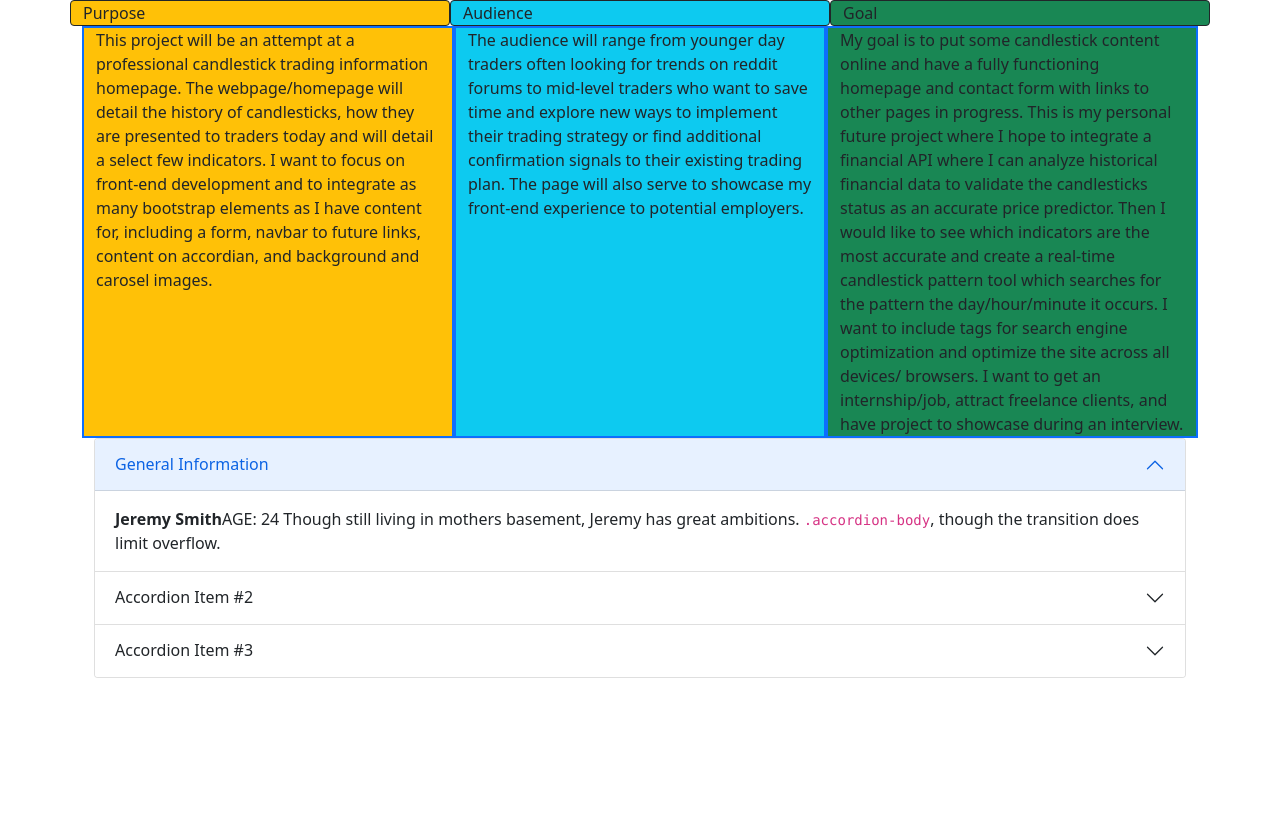
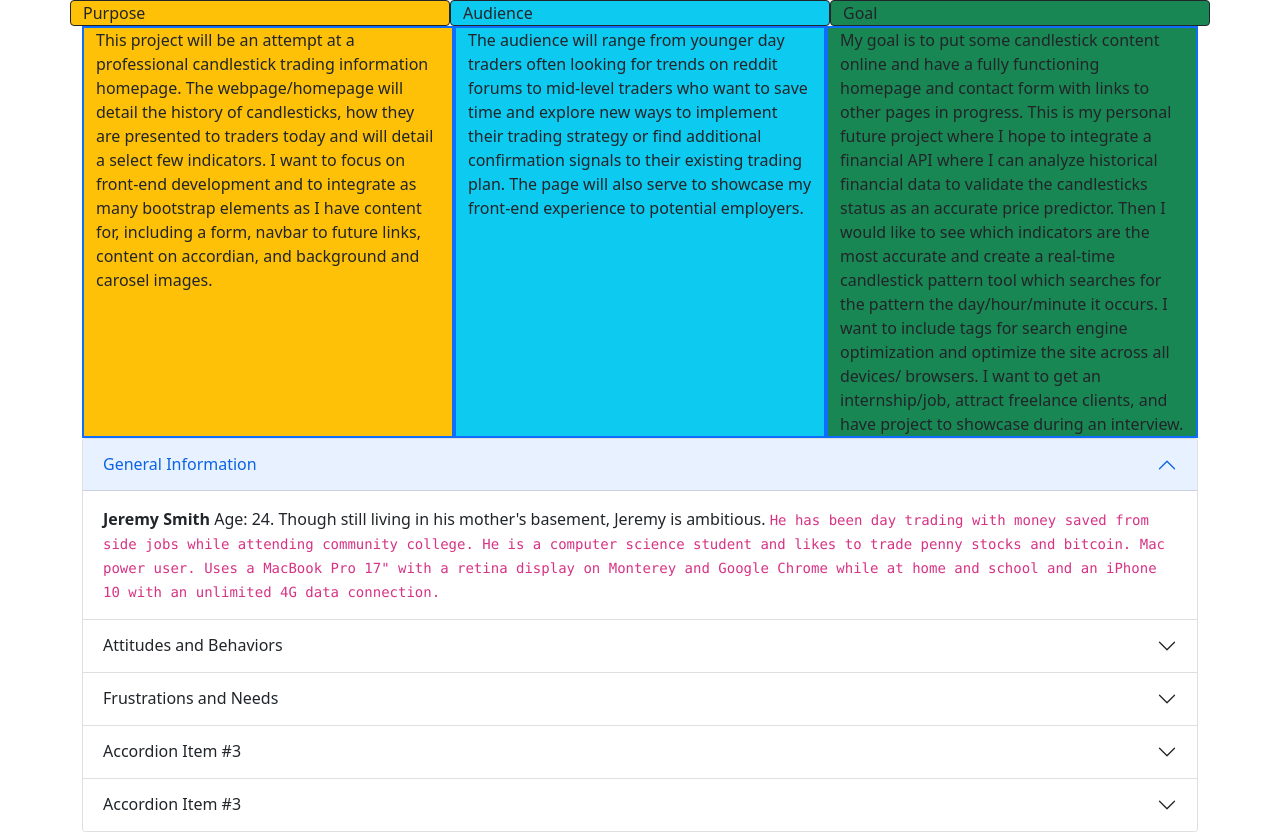
Before and after one commit to vianvianc/candlesticks, a plain HTML site: page public_html/documentation/milestone-1.html in a window 1280 px wide. Before the commit the page ends 800 px from the top, so only its background shows below. Drawn offline with nearby package versions, Linux system fonts and the light colour scheme.

Commit message:
edit milestone-1 frustrations and needs

```diff
--- a/public_html/documentation/milestone-1.html
+++ b/public_html/documentation/milestone-1.html
@@ -43,7 +43,7 @@
     </div>
     </head>
 <body>
-<div class="container">
+
   <div class="accordion" id="accordionExample">
     <div class="accordion-item">
       <h2 class="accordion-header" id="headingOne">
@@ -53,19 +53,54 @@
       </h2>
       <div id="collapseOne" class="accordion-collapse collapse show" aria-labelledby="headingOne" data-bs-parent="#accordionExample">
         <div class="accordion-body">
-          <strong>Jeremy Smith</strong>AGE: 24 Though still living in mothers basement, Jeremy has great ambitions. <code>.accordion-body</code>, though the transition does limit overflow.
+          <strong> Jeremy Smith </strong>  Age: 24.  Though still living in his mother's basement, Jeremy is ambitious.
+          <code>He has been day trading with money saved from side jobs while attending community college. He is a computer
+            science student and likes to trade penny stocks and bitcoin. Mac power user. Uses a MacBook Pro 17" with a retina display
+            on Monterey and Google Chrome while at home and school and an iPhone 10 with an unlimited 4G data connection.
+          </code>
         </div>
       </div>
     </div>
     <div class="accordion-item">
       <h2 class="accordion-header" id="headingTwo">
         <button class="accordion-button collapsed" type="button" data-bs-toggle="collapse" data-bs-target="#collapseTwo" aria-expanded="false" aria-controls="collapseTwo">
-          Accordion Item #2
+          Attitudes and Behaviors
         </button>
       </h2>
       <div id="collapseTwo" class="accordion-collapse collapse" aria-labelledby="headingTwo" data-bs-parent="#accordionExample">
         <div class="accordion-body">
-          <strong>This is the second item's accordion body.</strong> It is hidden by default, until the collapse plugin adds the appropriate classes that we use to style each element. These classes control the overall appearance, as well as the showing and hiding via CSS transitions. You can modify any of this with custom CSS or overriding our default variables. It's also worth noting that just about any HTML can go within the <code>.accordion-body</code>, though the transition does limit overflow.
+          <strong> Jeremy loves trading! </strong>  He believes he can become a successful trader.  <code> Though he doesn't
+        have a lot of capital right now, he has been paper (mock) trading the forex and commodities markets and had many successes
+        and a couple terrible losses. Jeremy was on the reddit forum Wall Street Bets and got
+          in on the GameStop rally at the outset. He also made some money on Bitcoin and thinks he can pick a winner. He spends
+          all his free time learning trading techniques and analysing financial data.
+        </code>
+        </div>
+      </div>
+    </div>
+    <div class="accordion-item">
+      <h2 class="accordion-header" id="headingThree">
+        <button class="accordion-button collapsed" type="button" data-bs-toggle="collapse" data-bs-target="#collapseThree" aria-expanded="false" aria-controls="collapseThree">
+          Frustrations and Needs
+        </button>
+      </h2>
+      <div id="collapseThree" class="accordion-collapse collapse" aria-labelledby="headingThree" data-bs-parent="#accordionExample">
+        <div class="accordion-body">
+          <strong>  Jeremy is overwhelmed. </strong> He wants a trading strategy that works 95% of the time. <code> He knows he needs more capital
+          to trade the markets he has mock traded to not get wiped out with one single bad trade or he needs to build capital with successful trades
+          with no losses. He is looking for   </code>
+        </div>
+      </div>
+    </div>
+    <div class="accordion-item">
+      <h2 class="accordion-header" id="headingThree">
+        <button class="accordion-button collapsed" type="button" data-bs-toggle="collapse" data-bs-target="#collapseThree" aria-expanded="false" aria-controls="collapseThree">
+          Accordion Item #3
+        </button>
+      </h2>
+      <div id="collapseThree" class="accordion-collapse collapse" aria-labelledby="headingThree" data-bs-parent="#accordionExample">
+        <div class="accordion-body">
+          <strong>This is the third item's accordion body.</strong> It is hidden by default, until the collapse plugin adds the appropriate classes that we use to style each element. These classes control the overall appearance, as well as the showing and hiding via CSS transitions. You can modify any of this with custom CSS or overriding our default variables. It's also worth noting that just about any HTML can go within the <code>.accordion-body</code>, though the transition does limit overflow.
         </div>
       </div>
     </div>
@@ -86,6 +121,12 @@
 
 
 
-</div>
+
+
+
+
+
+
+  <script src="https://cdn.jsdelivr.net/npm/bootstrap@5.1.3/dist/js/bootstrap.bundle.min.js" integrity="sha384-ka7Sk0Gln4gmtz2MlQnikT1wXgYsOg+OMhuP+IlRH9sENBO0LRn5q+8nbTov4+1p" crossorigin="anonymous"></script>
 </body>
 </html>
```
